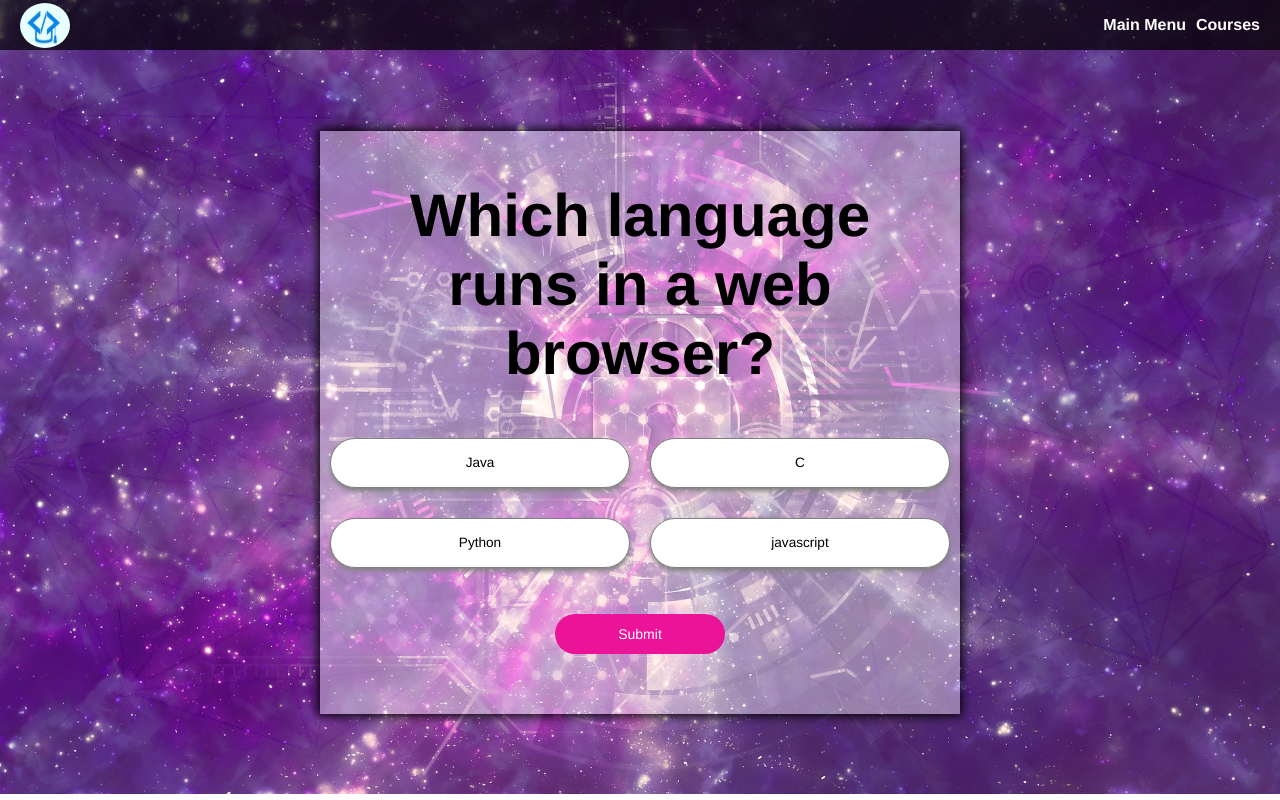
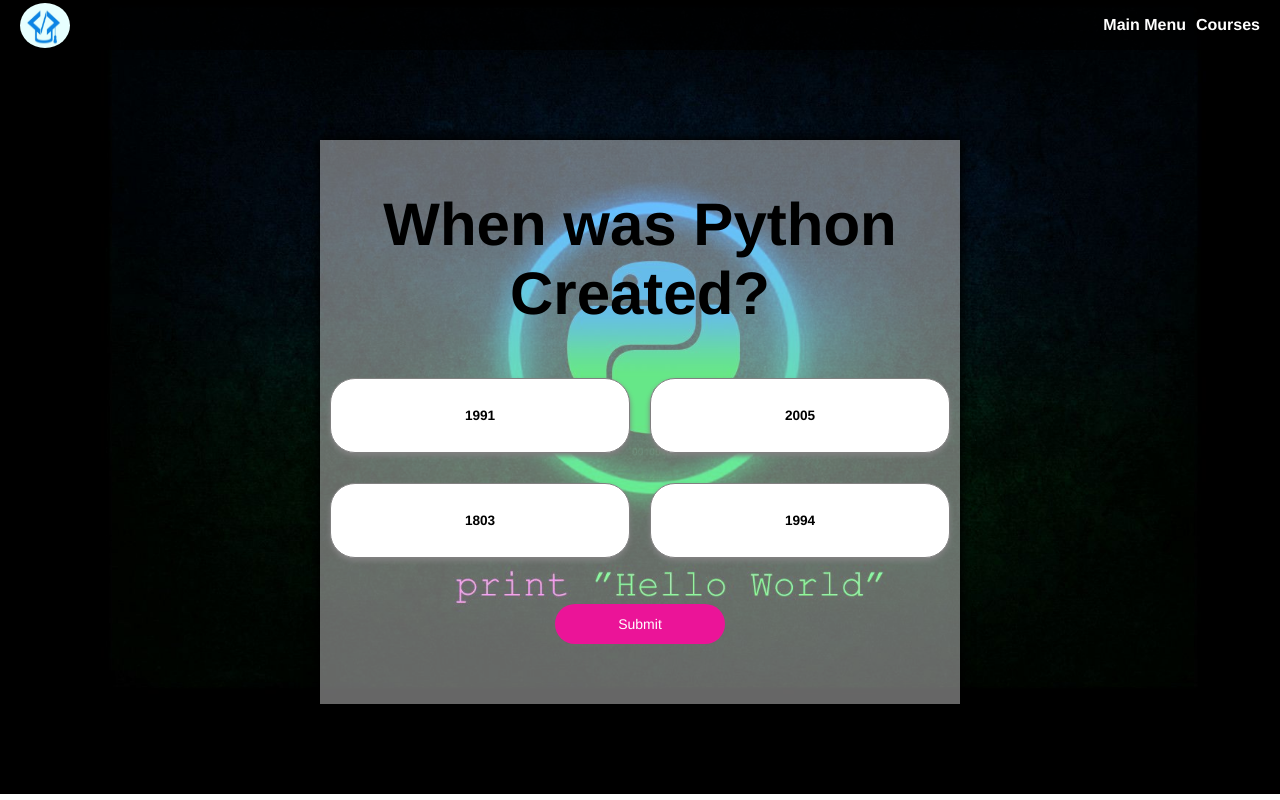
Before and after one commit to Vladul555/2020_21_project-2, a plain HTML site: page Website Code/Python/Multiple Questions/index.html in a window 1280 px wide. Drawn offline with Linux system fonts and the light colour scheme.

Commit message:
Python Lesson 1 - Questioner
Questioner for lesson 1 (alpha) complete

```diff
--- a/Website Code/Python/Multiple Questions/script.js
+++ b/Website Code/Python/Multiple Questions/script.js
@@ -1,33 +1,33 @@
 const quizData = [
     {
-        question: "Which language runs in a web browser?",
-        a: "Java",
-        b: "C",
-        c: "Python",
-        d: "javascript",
+        question: "When was Python Created?",
+        a: "1991",
+        b: "2005",
+        c: "1803",
+        d: "1994",
+        correct: "a",
+    },
+    {
+        question: "What Python cannot do?",
+        a: "Python can connect to database systems",
+        b: "Python can be used for rapid prototyping",
+        c: "Python can be used to handle big data and perform complex mathematics",
+        d: "Python can access hardware registers or write interrupt programs",
         correct: "d",
     },
     {
-        question: "What does CSS stand for?",
-        a: "Central Style Sheets",
-        b: "Cascading Style Sheets",
-        c: "Cascading Simple Sheets",
-        d: "Cars SUVs Sailboats",
+        question: "What isn't correct about variables",
+        a: "type() is a function to determine variable type",
+        b: "Variables are created the moment you first declare them",
+        c: "Changing the type of a variable is possible after they have been set",
+        d: "Declaring a variable name may not start with a digit or underscore, and may not end with an underscore ",
         correct: "b",
     },
     {
-        question: "What does HTML stand for?",
-        a: "Hypertext Markup Language",
-        b: "Hypertext Markdown Language",
-        c: "Hyperloop Machine Language",
-        d: "Helicopters Terminals Motorboats Lamborginis",
-        correct: "a",
-    },
-    {
-        question: "What year was JavaScript launched?",
-        a: "1996",
-        b: "1995",
-        c: "1994",
+        question: "What is Indendation in Python?",
+        a: "A deep recess or notch on the edge or surface of something",
+        b: "To indicate a block of code",
+        c: "Anger or annoyance provoked by what is perceived as unfair treatment",
         d: "none of the above",
         correct: "b",
     },
--- a/Website Code/Python/Multiple Questions/styles/style.css
+++ b/Website Code/Python/Multiple Questions/styles/style.css
@@ -8,9 +8,10 @@
   margin: 0 auto;
   font-family: 'Helvetica Neue', Arial, sans-serif;
   box-sizing: border-box;
-  background-image: url(../images/bike.jpg);
+  background-image: url(../images/testbackground.jpg);
   background-size: cover;
   background-repeat: no-repeat;
+  background-position: 40% 15%;
 }
 
 .menu {
@@ -92,7 +93,7 @@
 
 .variants {
   width: 300px;
-  min-height: 50px;
+  min-height: 75px;
   border: 1px solid gray;
   border-radius: 25px;
   display: flex;
@@ -103,9 +104,10 @@
   box-shadow: 0 3px 5px  gray;
   position: relative;
   font-size: 85%;
-  font-weight: 500;
+  font-weight: 600;
   cursor: pointer;
   background-color: #fff;
+  text-align: center;
 }
 
 .variants:hover {
```
Also changed, not shown: Website Code/Python/Introduction/images/testbackground.jpg (added), Website Code/Python/Multiple Questions/images/testbackground.jpg (added).
